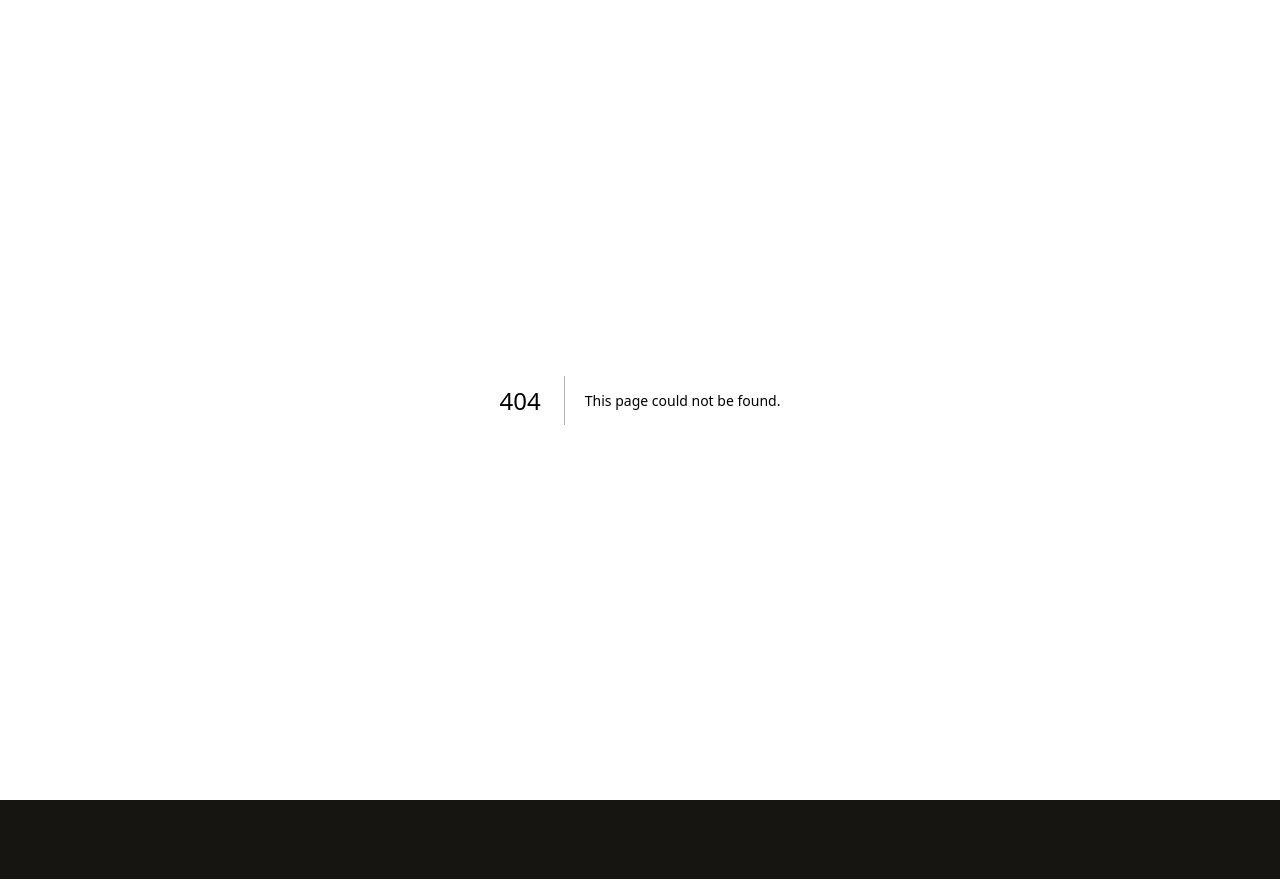
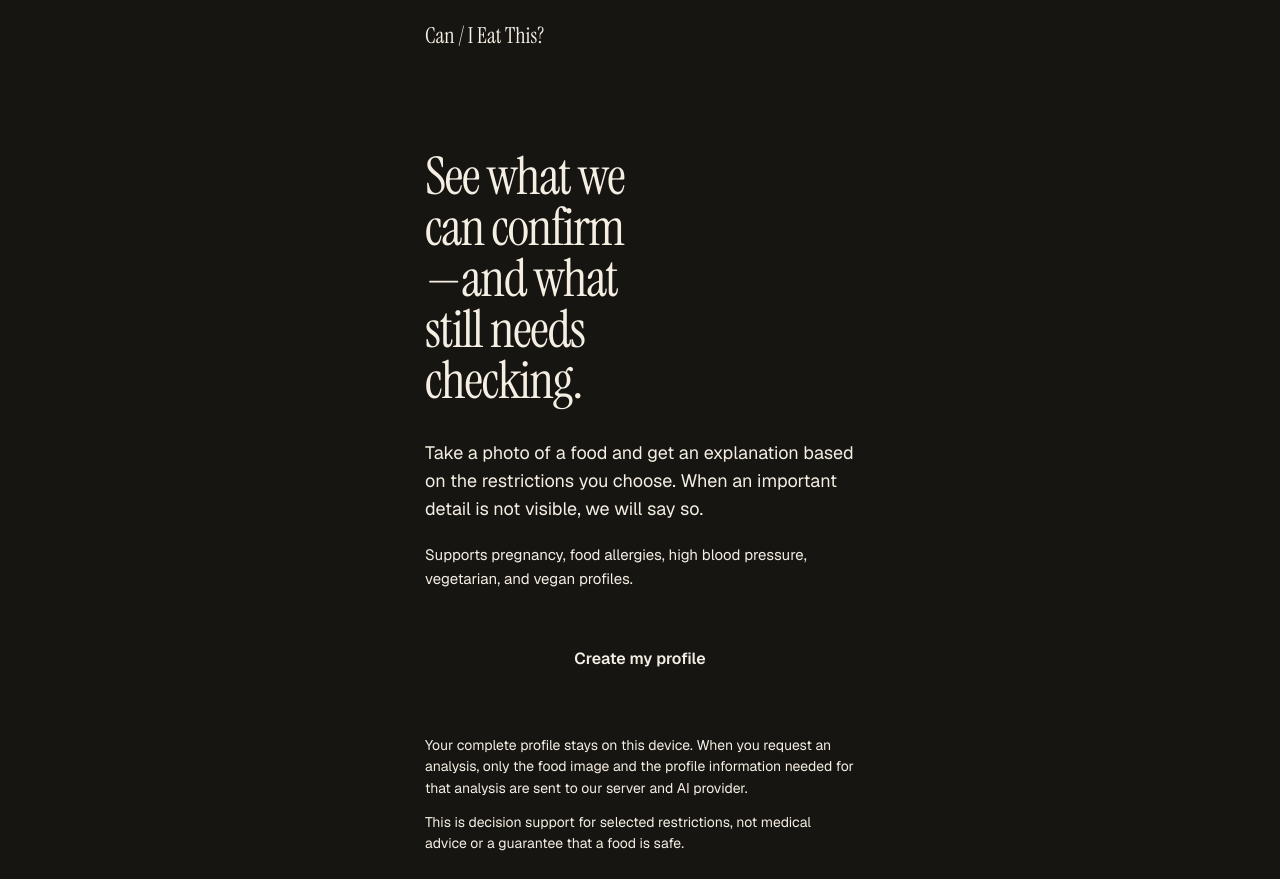
Before and after one commit to kennethlee0502/Whatcanieat, a Next.js app: page /app in a window 1280 px wide. Before the commit this address had no page. Before the commit the page ends 800 px from the top, so only its background shows below. Built offline with nearby package versions, Linux system fonts and the light colour scheme.

Commit message:
feat: add application welcome experience

```diff
--- /dev/null
+++ b/src/app/app/app-experience.tsx
@@ -0,0 +1,103 @@
+"use client";
+
+import { motion, useReducedMotion } from "motion/react";
+import type { Dispatch } from "react";
+
+import styles from "@/app/app/app.module.css";
+import {
+  type ApplicationEvent,
+  type ApplicationState,
+} from "@/application/state";
+import { useApplicationState } from "@/application/use-application-state";
+
+type ApplicationViewProps = Readonly<{
+  state: ApplicationState;
+  dispatch: Dispatch<ApplicationEvent>;
+}>;
+
+export const ApplicationView = ({ state, dispatch }: ApplicationViewProps) => {
+  const prefersReducedMotion = useReducedMotion();
+
+  if (state.kind === "restoring") {
+    return (
+      <div className={`app-canvas ${styles.canvas}`}>
+        <div className={`content-shell ${styles.restoring}`}>
+          <p className={styles.brand}>Can / I Eat This?</p>
+          <p className={styles.restoringStatus} role="status" aria-live="polite">
+            Restoring your temporary profile.
+          </p>
+        </div>
+      </div>
+    );
+  }
+
+  if (state.kind === "welcome") {
+    return (
+      <div className={`app-canvas ${styles.canvas}`}>
+        <motion.main
+          className={`content-shell ${styles.welcome}`}
+          initial={prefersReducedMotion ? false : { opacity: 0, y: 8 }}
+          animate={{ opacity: 1, y: 0 }}
+          transition={{
+            duration: prefersReducedMotion ? 0 : 0.26,
+            ease: [0.22, 1, 0.36, 1],
+          }}
+        >
+          <p className={styles.brand}>Can / I Eat This?</p>
+
+          <section className={styles.introduction} aria-labelledby="welcome-title">
+            <h1 id="welcome-title" className={styles.title}>
+              See what we can confirm—and what still needs checking.
+            </h1>
+            <p className={styles.summary}>
+              Take a photo of a food and get an explanation based on the
+              restrictions you choose. When an important detail is not visible,
+              we will say so.
+            </p>
+            <p className={styles.scope}>
+              Supports pregnancy, food allergies, high blood pressure,
+              vegetarian, and vegan profiles.
+            </p>
+          </section>
+
+          <div className={styles.actionGroup}>
+            <button
+              className={styles.primaryAction}
+              type="button"
+              onClick={() => dispatch({ type: "profileStarted" })}
+            >
+              Create my profile
+            </button>
+          </div>
+
+          <footer className={styles.disclosures}>
+            <p>
+              Your complete profile stays on this device. When you request an
+              analysis, only the food image and the profile information needed
+              for that analysis are sent to our server and AI provider.
+            </p>
+            <p>
+              This is decision support for selected restrictions, not medical
+              advice or a guarantee that a food is safe.
+            </p>
+          </footer>
+        </motion.main>
+      </div>
+    );
+  }
+
+  return (
+    <div className={`app-canvas ${styles.canvas}`}>
+      <main className={`content-shell ${styles.developmentBoundary}`}>
+        <p className={styles.brand}>Can / I Eat This?</p>
+        <p>This step will be added in its approved implementation task.</p>
+      </main>
+    </div>
+  );
+};
+
+export const AppExperience = () => {
+  const { state, dispatch } = useApplicationState();
+
+  return <ApplicationView state={state} dispatch={dispatch} />;
+};
--- /dev/null
+++ b/src/app/app/app.module.css
@@ -0,0 +1,130 @@
+.canvas {
+  display: flex;
+}
+
+.brand {
+  margin: 0;
+  color: var(--color-text-primary);
+  font-family: var(--font-instrument-serif), serif;
+  font-size: 1.375rem;
+  line-height: 1.1;
+}
+
+.restoring,
+.welcome,
+.developmentBoundary {
+  min-height: calc(100vh - var(--space-12));
+  min-height: calc(100dvh - var(--space-12));
+}
+
+.restoring {
+  display: flex;
+  flex-direction: column;
+  justify-content: center;
+  gap: var(--space-4);
+}
+
+.restoringStatus {
+  margin: 0;
+  color: var(--color-text-secondary);
+  font-size: 1rem;
+}
+
+.welcome {
+  display: flex;
+  flex-direction: column;
+}
+
+.introduction {
+  margin-top: clamp(var(--space-12), 13dvh, 7.5rem);
+}
+
+.title {
+  max-width: 10ch;
+  margin: 0;
+  color: var(--color-text-primary);
+  font-family: var(--font-instrument-serif), serif;
+  font-size: clamp(2.75rem, 13vw, 3.25rem);
+  font-weight: 400;
+  letter-spacing: -0.025em;
+  line-height: 0.98;
+  text-wrap: balance;
+}
+
+.summary {
+  max-width: 36ch;
+  margin: var(--space-8) 0 0;
+  color: var(--color-text-secondary);
+  font-size: 1.125rem;
+  line-height: 1.55;
+}
+
+.scope {
+  max-width: 40ch;
+  margin: var(--space-5) 0 0;
+  color: var(--color-text-muted);
+  font-size: 0.9375rem;
+  line-height: 1.6;
+}
+
+.actionGroup {
+  margin-top: var(--space-10);
+}
+
+.primaryAction {
+  width: 100%;
+  min-height: 3.5rem;
+  border: 1px solid transparent;
+  border-radius: var(--radius-medium);
+  background: var(--color-action-primary);
+  color: var(--color-action-primary-text);
+  font-size: 1rem;
+  font-weight: 600;
+  transition:
+    background-color var(--motion-small) var(--ease-standard),
+    transform var(--motion-press) var(--ease-standard);
+}
+
+.primaryAction:hover {
+  background: var(--color-action-primary-hover);
+}
+
+.primaryAction:active {
+  background: var(--color-action-primary-active);
+  transform: translateY(1px);
+}
+
+.disclosures {
+  display: grid;
+  gap: var(--space-3);
+  margin-top: auto;
+  padding-top: var(--space-12);
+  color: var(--color-text-muted);
+  font-size: 0.875rem;
+  line-height: 1.55;
+}
+
+.disclosures p {
+  margin: 0;
+}
+
+.developmentBoundary {
+  display: grid;
+  align-content: center;
+  gap: var(--space-4);
+  color: var(--color-text-secondary);
+}
+
+.developmentBoundary p {
+  margin: 0;
+}
+
+@media (prefers-reduced-motion: reduce) {
+  .primaryAction {
+    transition: none;
+  }
+
+  .primaryAction:active {
+    transform: none;
+  }
+}
--- /dev/null
+++ b/src/app/app/page.tsx
@@ -0,0 +1,5 @@
+import { AppExperience } from "@/app/app/app-experience";
+
+export default function ApplicationPage() {
+  return <AppExperience />;
+}
```
Also changed, not shown: 1 other file (tests, documents, lock files or other folders).
